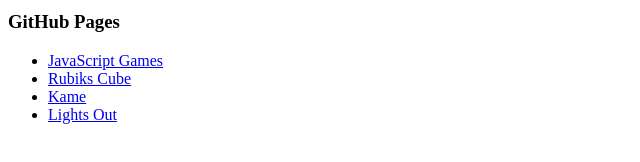
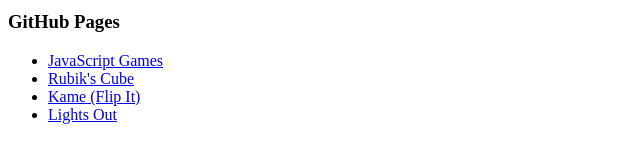
Before and after one commit to tounaishouta/tounaishouta.github.io, a plain HTML site: page index.html in a window 1280 px wide. Shown: the part 146-308 px from the top of the page, 0-640 px from the left. Drawn offline with Linux system fonts and the light colour scheme.

Commit message:
modified:   index.html

```diff
--- a/index.html
+++ b/index.html
@@ -16,8 +16,8 @@
 
 <ul>
   <li><a href="https://tounaishouta.github.io/JavaScriptGames">JavaScript Games</a></li>
-  <li><a href="https://tounaishouta.github.io/RubiksCube">Rubiks Cube</a></li>
-  <li><a href="https://tounaishouta.github.io/Kame">Kame</a></li>
+  <li><a href="https://tounaishouta.github.io/RubiksCube">Rubik's Cube</a></li>
+  <li><a href="https://tounaishouta.github.io/Kame">Kame (Flip It)</a></li>
   <li><a href="https://tounaishouta.github.io/lightsout">Lights Out</a></li>
 </ul>
 
```
